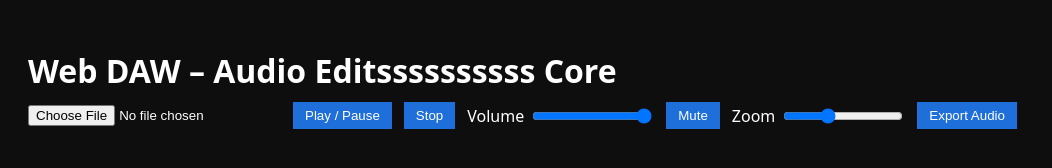
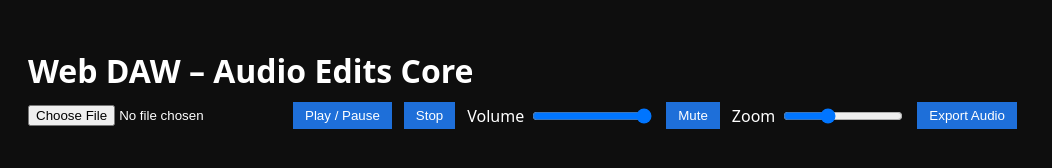
Before and after one commit to audioedit1/audio-edit, a plain HTML site: page index.html in a window 1280 px wide. Shown: the whole page, without its empty margins (0-1052 px from the left). Drawn offline with Linux system fonts and the light colour scheme.

Commit message:
Add files via upload

```diff
--- a/index.html
+++ b/index.html
@@ -12,7 +12,7 @@
 </head>
 <body>
 
-  <h1>Web DAW – Audio Editssssssssss Core</h1>
+  <h1>Web DAW – Audio Edits Core</h1>
 
   <!-- Transport -->
   <div class="controls">
```
